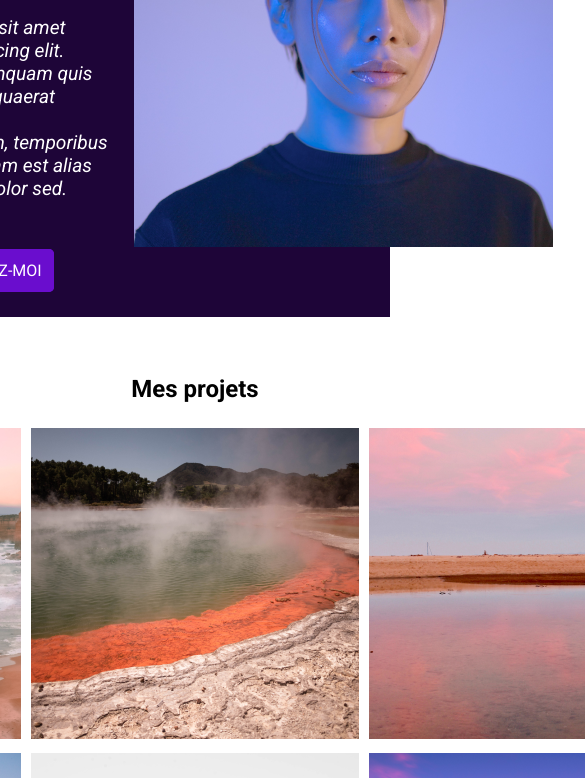
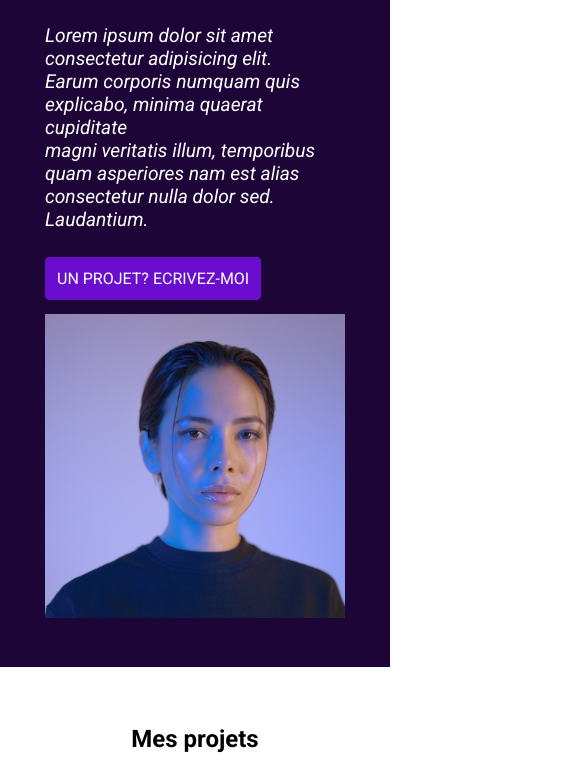
Before and after one commit to fullstackdev225/robbie-lens, a website: page index.html in a window 390 px wide. Shown: the part 338-1116 px from the top of the page, 585 px wide, since content can reach past the window. Drawn offline with Linux system fonts and the light colour scheme.

Commit message:
Realisation du responsive desin (affichage sur mobile)

```diff
--- a/sass/layouts/__footer.scss
+++ b/sass/layouts/__footer.scss
@@ -16,3 +16,17 @@
         }
     }
 }
+
+//resposive design...
+
+@include mobile-only{
+    .footer{
+        &__title{
+            margin-left: 10px;
+        }
+
+        &__social{
+            margin-right: 10px;
+        }
+    }
+}
--- a/sass/layouts/__form.scss
+++ b/sass/layouts/__form.scss
@@ -36,3 +36,23 @@
         }
     }
 }
+
+//resposive design...
+
+@include mobile-only{
+    .form-project{
+        .form{
+            .row{
+                @include flexbox-grid;
+
+                .col{
+                    margin: $margin-grid;
+
+                    .form__input{
+                        width: 300px;
+                    }
+                }
+            }
+        }
+    }
+}
--- a/sass/layouts/__grid.scss
+++ b/sass/layouts/__grid.scss
@@ -65,3 +65,39 @@
         }
     }
 }
+
+//resposive design...
+
+@include mobile-only{
+    .projects{
+    .row{
+        @include flexbox-grid;
+
+        .col{
+            margin: $margin-grid;
+        }
+    }
+}
+
+
+.portrait{
+    .row{
+        @include flexbox-grid;
+
+        .col{
+            margin: $margin-grid;
+        }
+    }
+}
+
+
+.landscape{
+    .row{
+        @include flexbox-grid;
+
+        .col{
+            margin: $margin-grid;
+        }
+    }
+}
+}
--- a/sass/layouts/__header.scss
+++ b/sass/layouts/__header.scss
@@ -35,3 +35,23 @@
         }
     }
 }
+
+//resposive design...
+
+@include mobile-only{
+    .header{
+
+        &__title{
+            margin-left: 10px;
+        }
+
+        .navbar{
+           margin-top: -100px;
+           margin-right: 10px;
+
+           &__nav{
+                flex-direction: column;
+           }
+        }
+    }
+}
--- a/sass/pages/__about.scss
+++ b/sass/pages/__about.scss
@@ -40,3 +40,20 @@
         }
     }
 }
+
+
+@include mobile-only{
+    .about{
+        .about__text{
+            margin-left: 80px;
+            font-size: 1em;
+        }
+
+        table{
+            th,td{
+                padding: 10px;
+                font-size: 1em;
+            }
+        }
+    }
+}
--- a/sass/pages/__index.scss
+++ b/sass/pages/__index.scss
@@ -20,3 +20,21 @@
         }
     }
 }
+
+//responsive design...
+
+@include mobile-only{
+    .introduce{
+        .row{
+            @include flexbox-grid;
+
+            .col{
+                margin: $margin-grid;
+
+                img{
+                    width: 300px;
+                }
+            }
+        }
+    }
+}
--- a/sass/utils/__mixins.scss
+++ b/sass/utils/__mixins.scss
@@ -47,3 +47,14 @@
     margin-bottom: 3px;
     display: none;
 }
+
+@mixin flexbox-grid{
+    flex-direction: column;
+    align-items: center;
+}
+
+@mixin mobile-only{
+    @media screen and (max-width: map-get($breakpoints, mobile)){
+        @content;
+    }
+}
--- a/sass/utils/__variables.scss
+++ b/sass/utils/__variables.scss
@@ -4,3 +4,8 @@ $color-tertiary: #fff;
 
 $padding-grid: 5px;
 $title-size: 3em;
+$margin-grid: 8px;
+
+$breakpoints: (
+    mobile: 768px
+);
```
Also changed, not shown: css/main.css, 1 other file.
